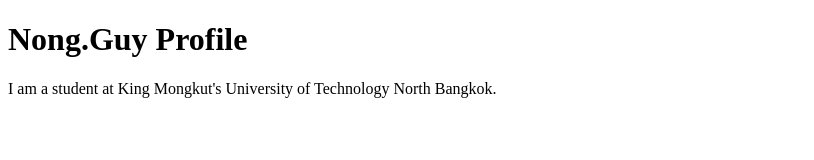
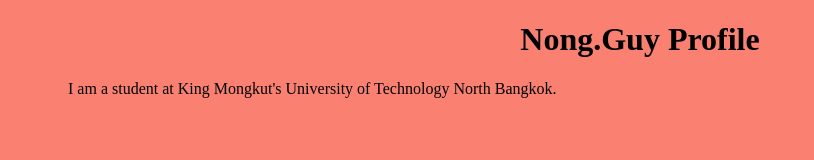
Before and after one commit to guykub/github-desktop-project., a plain HTML site: page index.html in a window 1280 px wide. Shown: the whole page, without its empty margins (0-814 px from the left). Drawn offline with Linux system fonts and the light colour scheme.

Commit message:
Update index.html and create css
update index.html and create css

```diff
--- /dev/null
+++ b/css/index.css
@@ -0,0 +1,9 @@
+body{
+    background-color: salmon;
+}
+h1{
+    text-align: center;
+}
+p{
+    text-indent: 60px;
+}
--- a/index.html
+++ b/index.html
@@ -4,6 +4,7 @@
     <meta charset="UTF-8">
     <meta name="viewport" content="width=device-width, initial-scale=1.0">
     <title>Profile</title>
+    <link rel="stylesheet" href="css/index.css">
 </head>
 <body>
     <h1>Nong.Guy Profile</h1>
```
